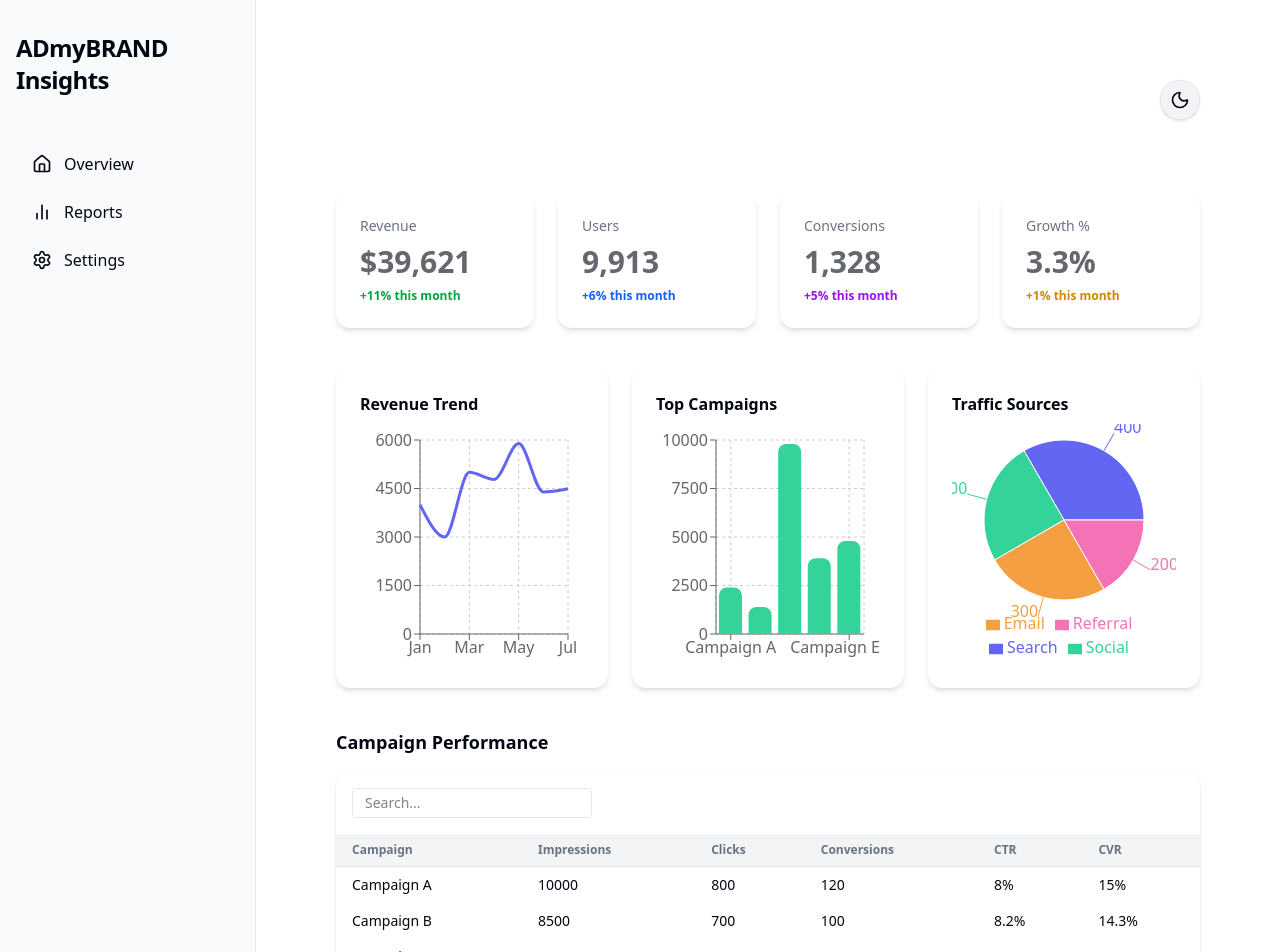
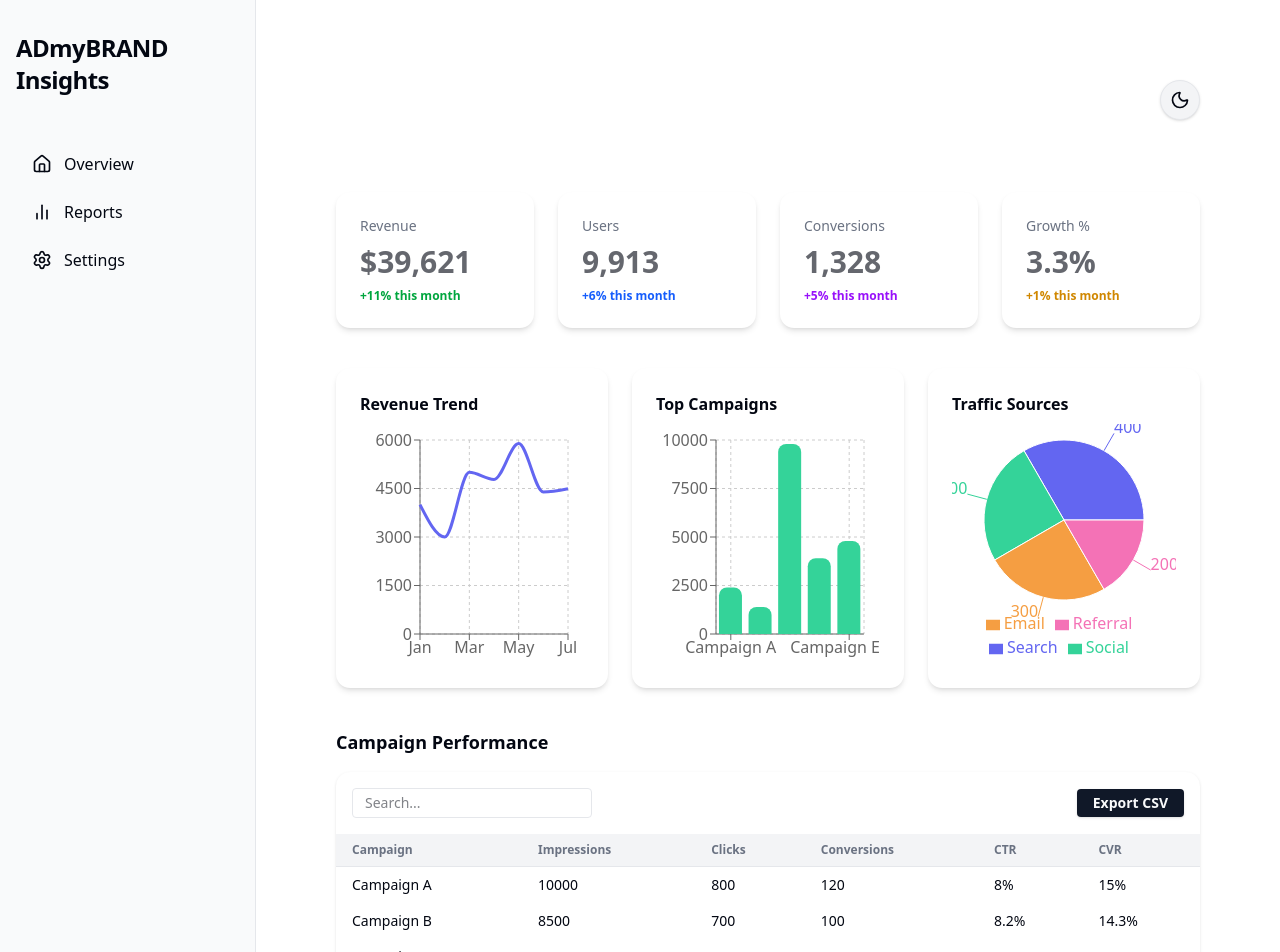
Before and after one commit to wahe7/AI-powered_dashboard, a Next.js app: page /overview in a window 1280 px wide. Shown: the top 952 px of the page. Built offline with nearby package versions, Linux system fonts and the light colour scheme.

Commit message:
add download csv feature

```diff
--- a/src/components/table/DataTable.tsx
+++ b/src/components/table/DataTable.tsx
@@ -8,6 +8,20 @@ interface DataTableProps<TData, TValue> {
 }
 
 export function DataTable<TData, TValue>({ columns, data }: DataTableProps<TData, TValue>) {
+  // CSV Export helper
+  function exportToCSV(rows: any[]) {
+    if (!rows.length) return;
+    const header = Object.keys(rows[0].original).join(",");
+    const csv = [header, ...rows.map(r => Object.values(r.original).map((v: any) => `"${String(v).replace(/"/g, '""')}"`).join(","))].join("\n");
+    const blob = new Blob([csv], { type: 'text/csv' });
+    const url = URL.createObjectURL(blob);
+    const a = document.createElement('a');
+    a.href = url;
+    a.download = 'export.csv';
+    a.click();
+    URL.revokeObjectURL(url);
+  }
+
   const [sorting, setSorting] = React.useState([]);
   const [globalFilter, setGlobalFilter] = React.useState("");
 
@@ -25,14 +39,24 @@ export function DataTable<TData, TValue>({ columns, data }: DataTableProps<TData
 
   return (
     <div className="w-full overflow-x-auto rounded-xl shadow bg-card">
-      <div className="flex items-center justify-between p-4">
+      <div className="flex items-center justify-between p-4 gap-2 flex-wrap">
         <input
           className="border rounded px-3 py-1 text-sm w-60 focus:outline-none focus:ring"
           placeholder="Search..."
           value={globalFilter}
           onChange={e => setGlobalFilter(e.target.value)}
         />
+        <button
+          className="ml-2 px-4 py-1 rounded bg-primary text-primary-foreground text-sm font-semibold shadow hover:bg-primary/90 transition"
+          onClick={() => exportToCSV(table.getFilteredRowModel().rows)}
+        >
+          Export CSV
+        </button>
       </div>
+
+      {/* CSV Export helper function */}
+      {/* Place this function inside the DataTable component */}
+
       <table className="min-w-full divide-y divide-border">
         <thead className="bg-muted">
           {table.getHeaderGroups().map(headerGroup => (
```
